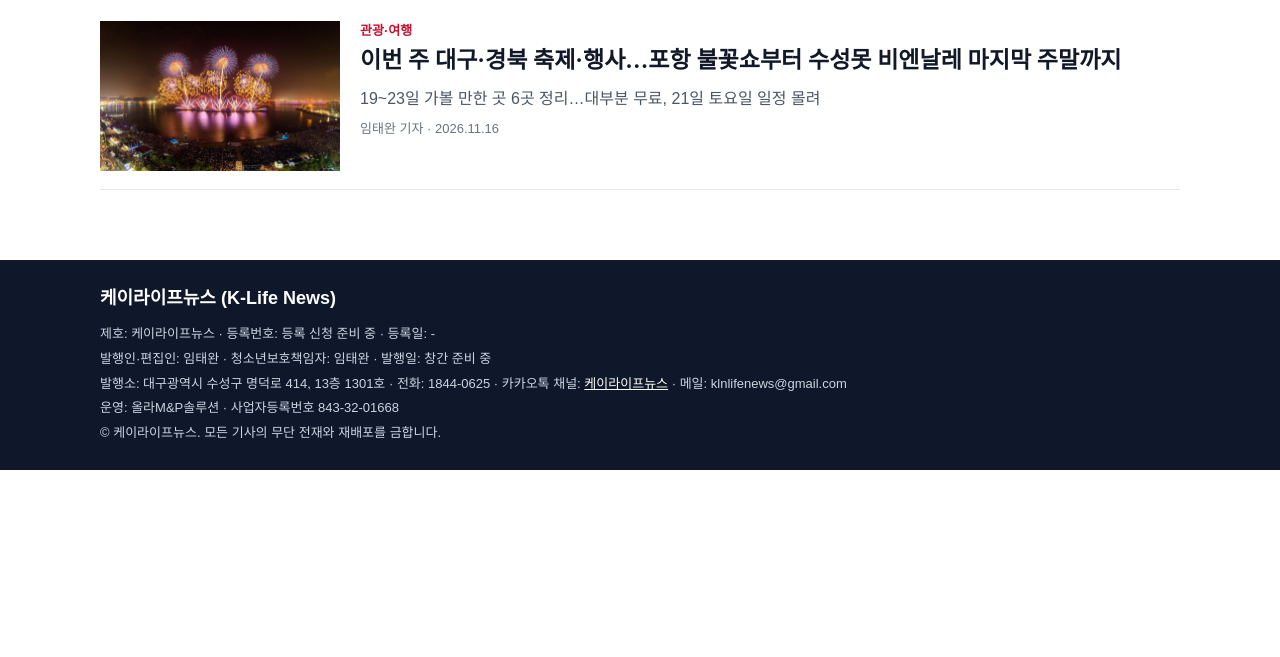
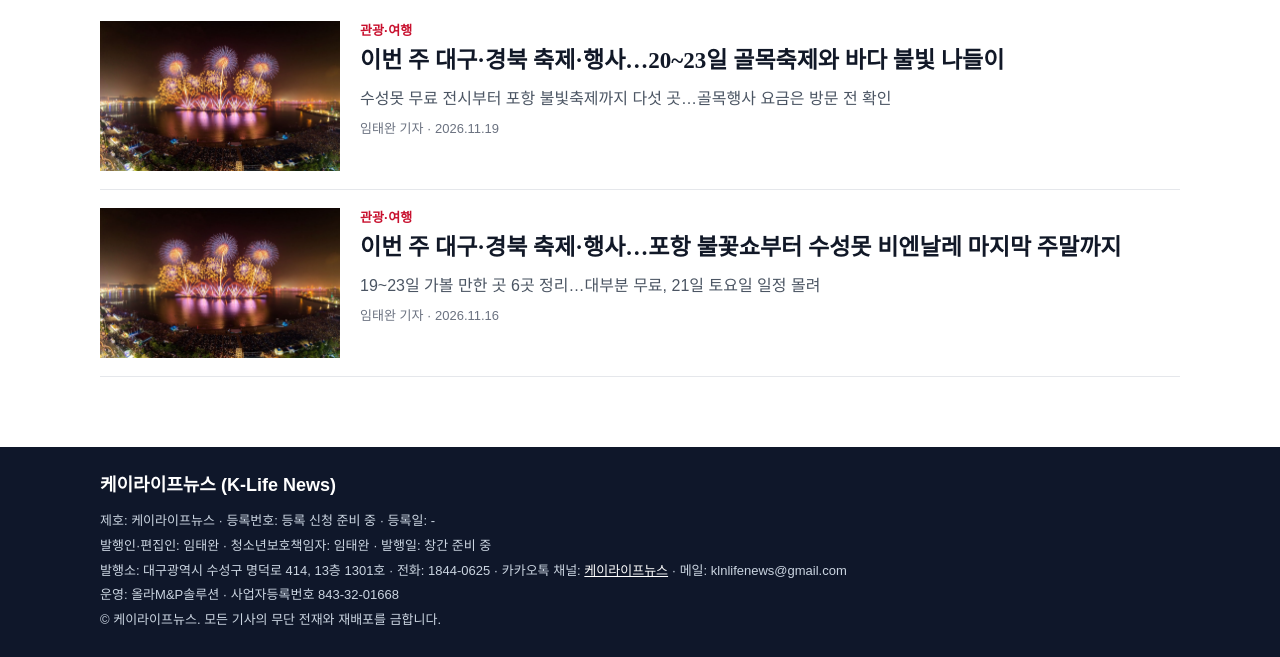
Before and after one commit to taewan4567-pixel/klnnews, a plain HTML site: page category/travel.html in a window 1280 px wide. Shown: the part 275-932 px from the top of the page. Before the commit the page ends 800 px from the top, so only its background shows below. Drawn offline with Linux system fonts and the light colour scheme.

Commit message:
시니어·관광여행 목록

```diff
--- a/category/travel.html
+++ b/category/travel.html
@@ -79,7 +79,7 @@ footer .info{margin-top:10px;line-height:1.9}
   <a class="logo" href="/"><span class="mark">K<b>L</b>N</span><span><div class="name">케이라이프뉴스</div><div class="sub">K-LIFE NEWS · 생활이 보이는 뉴스</div></span></a>
   <div class="search">기사 검색</div>
 </div></header>
-<nav class="menu"><div class="wrap"><a href="/">전체</a><a href="/category/incident.html">사건사고</a><a href="/category/daegu.html">대구·경북</a><a class="on" href="/category/travel.html">관광·여행</a><a href="/category/health.html">의료·건강</a><a href="/category/senior.html">시니어</a><a href="/category/food.html">맛집</a><a href="/category/video.html">KLN 영상</a></div></nav><main class="wrap"><section class="newslist"><h2>관광·여행</h2><a class="nitem" href="/news/002.html"><img src="/images/2026/002_pohang_fireworks.jpg" alt="이번 주 대구·경북 축제·행사…포항 불꽃쇼부터 수성못 비엔날레 마지막 주말까지" loading="lazy"><div><div class="cat">관광·여행</div><h3>이번 주 대구·경북 축제·행사…포항 불꽃쇼부터 수성못 비엔날레 마지막 주말까지</h3><p>19~23일 가볼 만한 곳 6곳 정리…대부분 무료, 21일 토요일 일정 몰려</p><div class="meta">임태완 기자 · 2026.11.16</div></div></a></section></main><footer><div class="wrap">
+<nav class="menu"><div class="wrap"><a href="/">전체</a><a href="/category/incident.html">사건사고</a><a href="/category/daegu.html">대구·경북</a><a class="on" href="/category/travel.html">관광·여행</a><a href="/category/health.html">의료·건강</a><a href="/category/senior.html">시니어</a><a href="/category/food.html">맛집</a><a href="/category/video.html">KLN 영상</a></div></nav><main class="wrap"><section class="newslist"><h2>관광·여행</h2><a class="nitem" href="/news/006.html"><img src="/images/2026/002_pohang_fireworks.jpg" alt="이번 주 대구·경북 축제·행사…20~23일 골목축제와 바다 불빛 나들이" loading="lazy"><div><div class="cat">관광·여행</div><h3>이번 주 대구·경북 축제·행사…20~23일 골목축제와 바다 불빛 나들이</h3><p>수성못 무료 전시부터 포항 불빛축제까지 다섯 곳…골목행사 요금은 방문 전 확인</p><div class="meta">임태완 기자 · 2026.11.19</div></div></a><a class="nitem" href="/news/002.html"><img src="/images/2026/002_pohang_fireworks.jpg" alt="이번 주 대구·경북 축제·행사…포항 불꽃쇼부터 수성못 비엔날레 마지막 주말까지" loading="lazy"><div><div class="cat">관광·여행</div><h3>이번 주 대구·경북 축제·행사…포항 불꽃쇼부터 수성못 비엔날레 마지막 주말까지</h3><p>19~23일 가볼 만한 곳 6곳 정리…대부분 무료, 21일 토요일 일정 몰려</p><div class="meta">임태완 기자 · 2026.11.16</div></div></a></section></main><footer><div class="wrap">
   <div class="fname">케이라이프뉴스 (K-Life News)</div>
 
   <div class="info">
```
Also changed, not shown: category/senior.html (+1 -1 lines).
